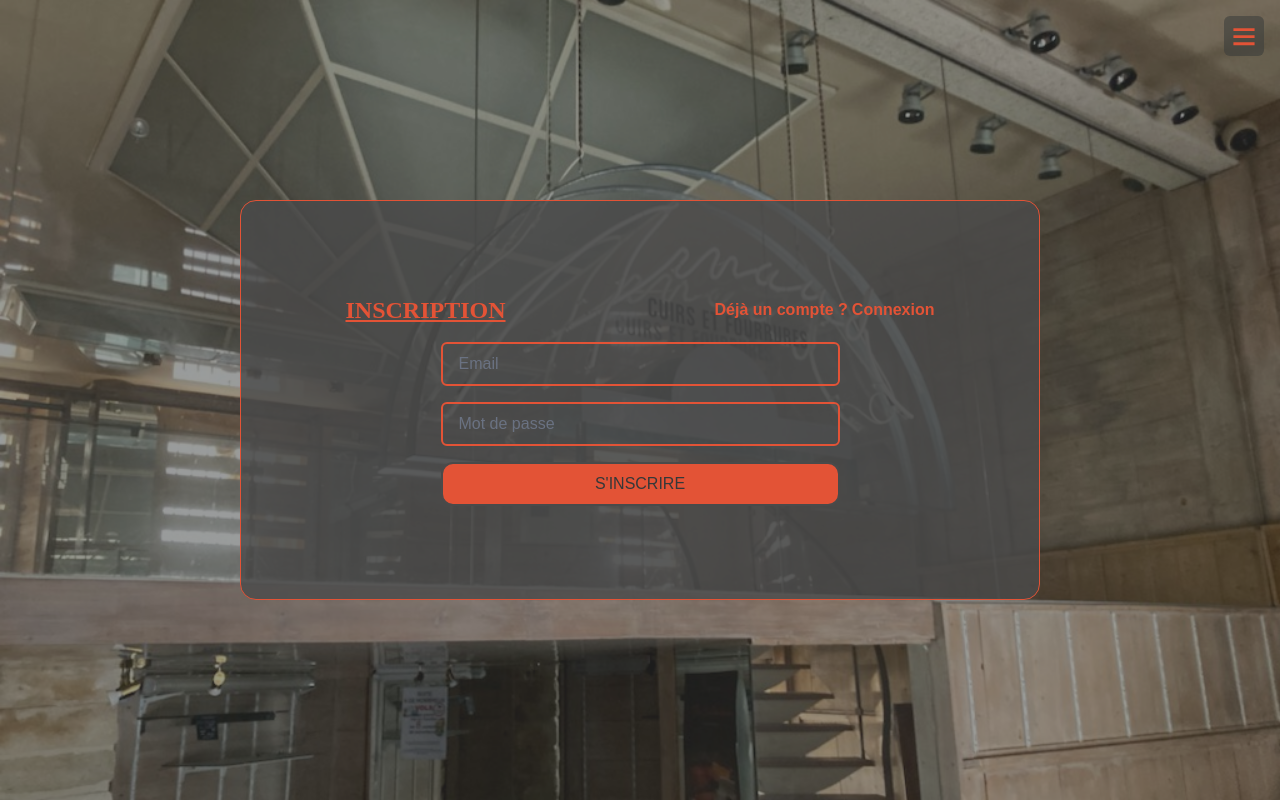
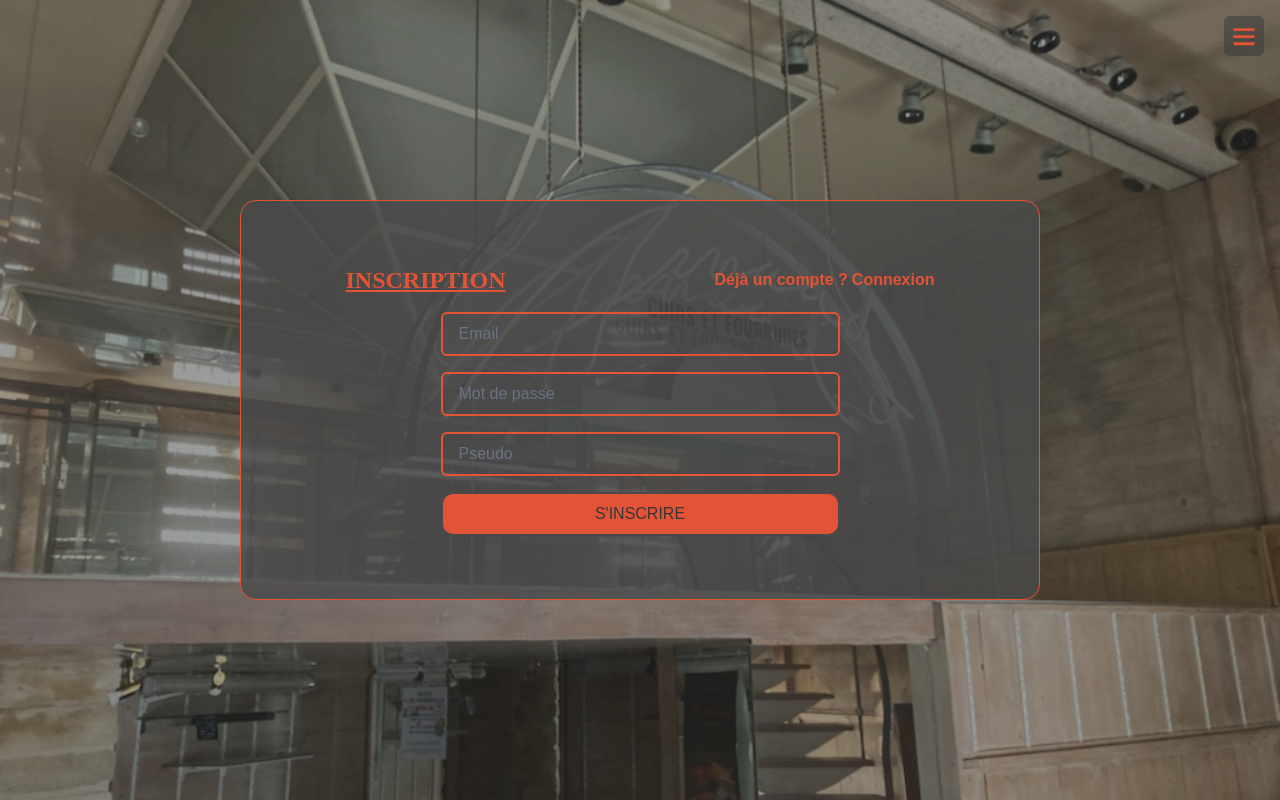
Before and after one commit to KevinMaze/agora, a Next.js app: page /connexion/inscription in a window 1280 px wide. Built offline with nearby package versions, Linux system fonts and the light colour scheme.

Commit message:
begin configuration register user with firebase auth

```diff
--- /dev/null
+++ b/src/api/authentication.tsx
@@ -0,0 +1,20 @@
+import { createUserWithEmailAndPassword } from "firebase/auth";
+import { auth } from "@/config/firebase-config";
+
+export const firebaseCreateUser = async (email: string, password: string) => {
+    try {
+        const userCredential = await createUserWithEmailAndPassword(
+            auth,
+            email,
+            password
+        );
+        return { data: userCredential.user };
+    } catch (error) {
+        return {
+            error: {
+                code: (error as { code: string }).code,
+                message: (error as { message: string }).message,
+            },
+        };
+    }
+};
--- a/src/config/firebase-config.js
+++ b/src/config/firebase-config.js
@@ -1,5 +1,7 @@
 
 import { initializeApp } from "firebase/app";
+import { getAuth } from "firebase/auth";
+
 
 const firebaseConfig = {
     apiKey: "AIzaSyCLU4eeZmhGtN_XMgQKOxgOZQKVay0yJpQ",
@@ -11,4 +13,5 @@ const firebaseConfig = {
 };
 
 
-const app = initializeApp(firebaseConfig);
+export const app = initializeApp(firebaseConfig);
+export const auth = getAuth(app);
--- a/src/types/form.tsx
+++ b/src/types/form.tsx
@@ -5,14 +5,12 @@ export interface FormsType {
     isLoading: boolean;
     register: any;
     handleSubmit: any;
-    watch: any;
 }
 
 export interface RegisterFormFieldsType {
-    username: string;
     email: string;
     password: string;
-    confirmPassword: string;
+    username: string;
 }
 export interface LoginFormFieldsType {
     username: string;
--- a/src/ui/design-system/form/input.tsx
+++ b/src/ui/design-system/form/input.tsx
@@ -57,7 +57,7 @@ export const Input = ({
                     isLoading && "cursor-not-allowed",
                     "w-full px-4 py-2 border-2 rounded-md focus:outline-none focus:ring-2 focus:ring-primary text-other placeholder-gray-500",
                     {
-                        "border-red-600 border-3 placeholder-red-600":
+                        "border-red-600 border-3 placeholder-red-600 ":
                             errors[id],
                         "border-primary": !errors[id],
                     }
--- a/src/ui/design-system/typography.tsx
+++ b/src/ui/design-system/typography.tsx
@@ -48,6 +48,9 @@ export const Typo = ({
         case "other":
             colorStyle = "text-white";
             break;
+        case "danger":
+            colorStyle = "text-danger";
+            break;
     }
 
     return (
--- a/src/ui/modules/authentification/login/components/login-form.tsx
+++ b/src/ui/modules/authentification/login/components/login-form.tsx
@@ -7,7 +7,7 @@ interface Props {
 }
 
 export const LoginForm = ({ form }: Props) => {
-    const { register, handleSubmit, onSubmit, isLoading, errors, watch } = form;
+    const { register, handleSubmit, onSubmit, isLoading, errors } = form;
     return (
         <form
             onSubmit={handleSubmit(onSubmit)}
@@ -35,21 +35,6 @@ export const LoginForm = ({ form }: Props) => {
                 required={true}
                 isAutoCompleted={false}
             />
-            {/* <Input
-                    isLoading={isLoading}
-                    placeholder="Confirmer le mot de passe"
-                    type="password"
-                    register={register} // On passe la fonction register
-                    errors={errors}
-                    // On ajoute une règle de validation personnalisée
-                    validate={(value: string) =>
-                        value === watch("password") ||
-                        "Les mots de passe ne correspondent pas"
-                    }
-                    id="passwordConfirme"
-                    required={true}
-                    isAutoCompleted={false}
-                /> */}
             <Button isLoading={isLoading} type="submit">
                 {isLoading ? "Loading..." : "Connexion"}
             </Button>
--- a/src/ui/modules/authentification/login/login.container.tsx
+++ b/src/ui/modules/authentification/login/login.container.tsx
@@ -25,9 +25,6 @@ export const LoginContainer = () => {
                 handleSubmit,
                 onSubmit,
                 isLoading,
-                watch: () => {
-                    return "Les mots de passe ne correspondent pas";
-                },
             }}
         />
     );
--- a/src/ui/modules/authentification/register/components/register.form.tsx
+++ b/src/ui/modules/authentification/register/components/register.form.tsx
@@ -7,7 +7,7 @@ interface Props {
 }
 
 export const RegisterForm = ({ form }: Props) => {
-    const { register, handleSubmit, onSubmit, isLoading, errors, watch } = form;
+    const { register, handleSubmit, onSubmit, isLoading, errors } = form;
     return (
         <form
             onSubmit={handleSubmit(onSubmit)}
@@ -35,21 +35,18 @@ export const RegisterForm = ({ form }: Props) => {
                 required={true}
                 isAutoCompleted={false}
             />
-            {/* <Input
+            <Input
                 isLoading={isLoading}
-                placeholder="Confirmer le mot de passe"
-                type="password"
-                register={register} // On passe la fonction register
+                placeholder="Pseudo"
+                type="text"
+                register={register}
                 errors={errors}
-                // On ajoute une règle de validation personnalisée
-                validate={(value: string) =>
-                    value === watch("password") ||
-                    "Les mots de passe ne correspondent pas"
-                }
-                id="passwordConfirme"
-                required={true}
+                errorMsg="Ce champ est requis"
+                id="username"
+                required={false}
                 isAutoCompleted={false}
-            /> */}
+            />
+
             <Button isLoading={isLoading} type="submit">
                 {isLoading ? "Loading..." : "S'inscrire"}
             </Button>
--- a/src/ui/modules/authentification/register/register.container.tsx
+++ b/src/ui/modules/authentification/register/register.container.tsx
@@ -2,6 +2,7 @@ import { RegisterFormFieldsType } from "@/types/form";
 import { RegisterView } from "./register.view";
 import { SubmitHandler, useForm } from "react-hook-form";
 import React, { useState } from "react";
+import { firebaseCreateUser } from "@/api/authentication";
 
 export const RegisterContainer = () => {
     const [isLoading, setIsLoading] = useState<boolean>(false);
@@ -13,11 +14,34 @@ export const RegisterContainer = () => {
         reset,
     } = useForm<RegisterFormFieldsType>();
 
+    const handleCreateUserAuthentification = async ({
+        email,
+        password,
+        username,
+    }: RegisterFormFieldsType) => {
+        const { data, error } = await firebaseCreateUser(email, password);
+        if (error) {
+            setIsLoading(false);
+            console.log("Error creating user:", error);
+            return;
+        }
+        console.log("User created successfully:", data);
+    };
+
     const onSubmit: SubmitHandler<RegisterFormFieldsType> = async (
         formData
     ) => {
         setIsLoading(true);
-        console.log("Register form data:", formData);
+        const { password } = formData;
+
+        if (password.length <= 5) {
+            setError("password", {
+                type: "manual",
+                message: "Le mot de passe doit contenir au moins 6 caractères",
+            });
+            return;
+        }
+        handleCreateUserAuthentification(formData);
     };
     return (
         <RegisterView
@@ -27,9 +51,6 @@ export const RegisterContainer = () => {
                 handleSubmit,
                 onSubmit,
                 isLoading,
-                watch: () => {
-                    return "Les mots de passe ne correspondent pas";
-                },
             }}
         />
     );
--- a/src/ui/modules/authentification/register/register.view.tsx
+++ b/src/ui/modules/authentification/register/register.view.tsx
@@ -1,4 +1,3 @@
-import Register from "@/pages/connexion/inscription";
 import { Typo } from "@/ui/design-system/typography";
 import Image from "next/image";
 import Link from "next/link";
```
